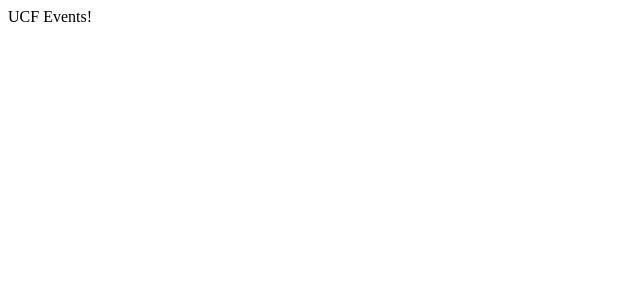
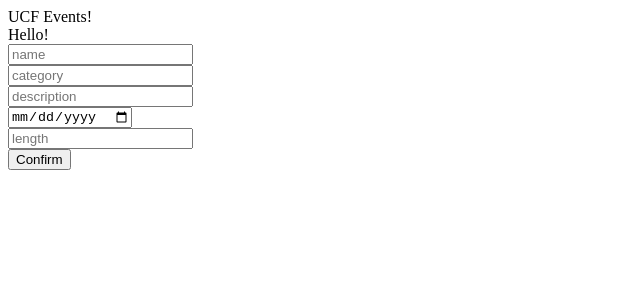
Before and after one commit to SantiagoMS03/ucfevents, a React (Create React App) app in the folder client/: page / in a window 1280 px wide. Shown: the top 300 px of the page, without its empty margins (0-640 px from the left). Built offline with nearby package versions, Linux system fonts and the light colour scheme.

Commit message:
post back end working frontend axios issues

```diff
--- a/client/src/App.js
+++ b/client/src/App.js
@@ -1,8 +1,12 @@
+import AddEvent from "./components/events/AddEvent";
+
 function App() {
   return (
   <div className="App">
     UCF Events!
-
+    <div>
+      <AddEvent></AddEvent>
+    </div>
   </div>
   );
 }
--- a/client/src/apis/EventFinder.js
+++ b/client/src/apis/EventFinder.js
@@ -1,5 +1,5 @@
 import axios from "axios";
 
 export default axios.create({
-  baseURL: "http://localhost:3000/restaurants"
+  baseURL: "http://localhost:3000/events"
 });
--- a/client/src/components/events/AddEvent.js
+++ b/client/src/components/events/AddEvent.js
@@ -2,15 +2,16 @@ import React, { useState, Fragment } from 'react'
 import EventFinder from '../../apis/EventFinder'
 
 const AddEvent = () => {
-  const { name, setName } = useState("");
-  const { category, setCategory } = useState("");
-  const { description, setDescription } = useState("");
-  const { date, setDate } = useState("");
-  const { length, setLength } = useState("");
+  const [name, setName] = useState("");
+  const [category, setCategory] = useState("");
+  const [description, setDescription] = useState("");
+  const [date, setDate] = useState("");
+  const [length, setLength] = useState("");
 
   const handleSubmit = async (e) => {
     e.preventDefault();
     try {
+      console.log("here!")
       const response = await EventFinder.post("/", {
         name,
         category,
@@ -27,7 +28,7 @@ const AddEvent = () => {
   return (
     <Fragment>
       Hello!
-      <form>
+      <form action=''>
         <div>
           <input
             value={name}
@@ -69,6 +70,8 @@ const AddEvent = () => {
           />
         </div>
         <button
+          onClick={handleSubmit}
+          type='submit'
         >
         Confirm
         </button>
```
Also changed, not shown: 2 other files (tests, documents, lock files or other folders).
